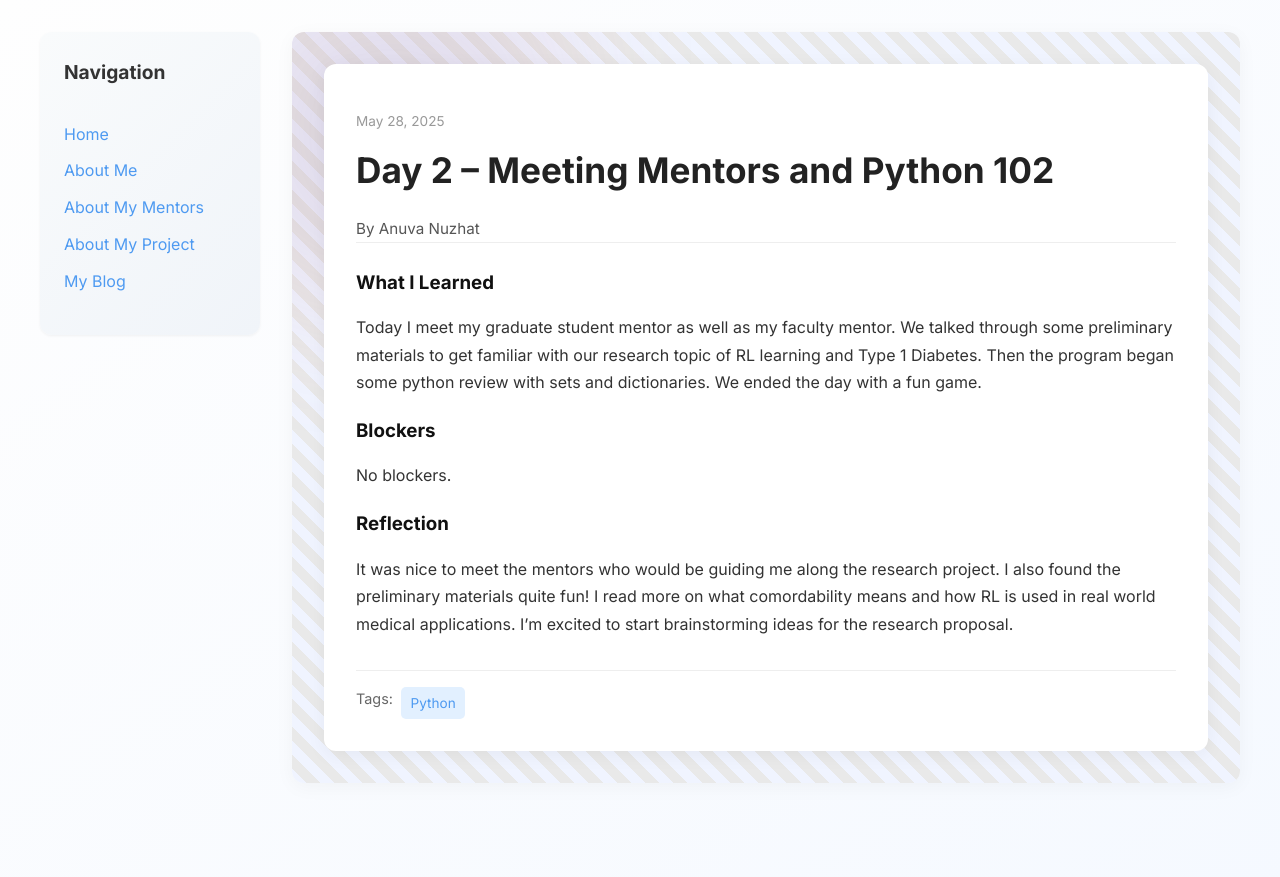
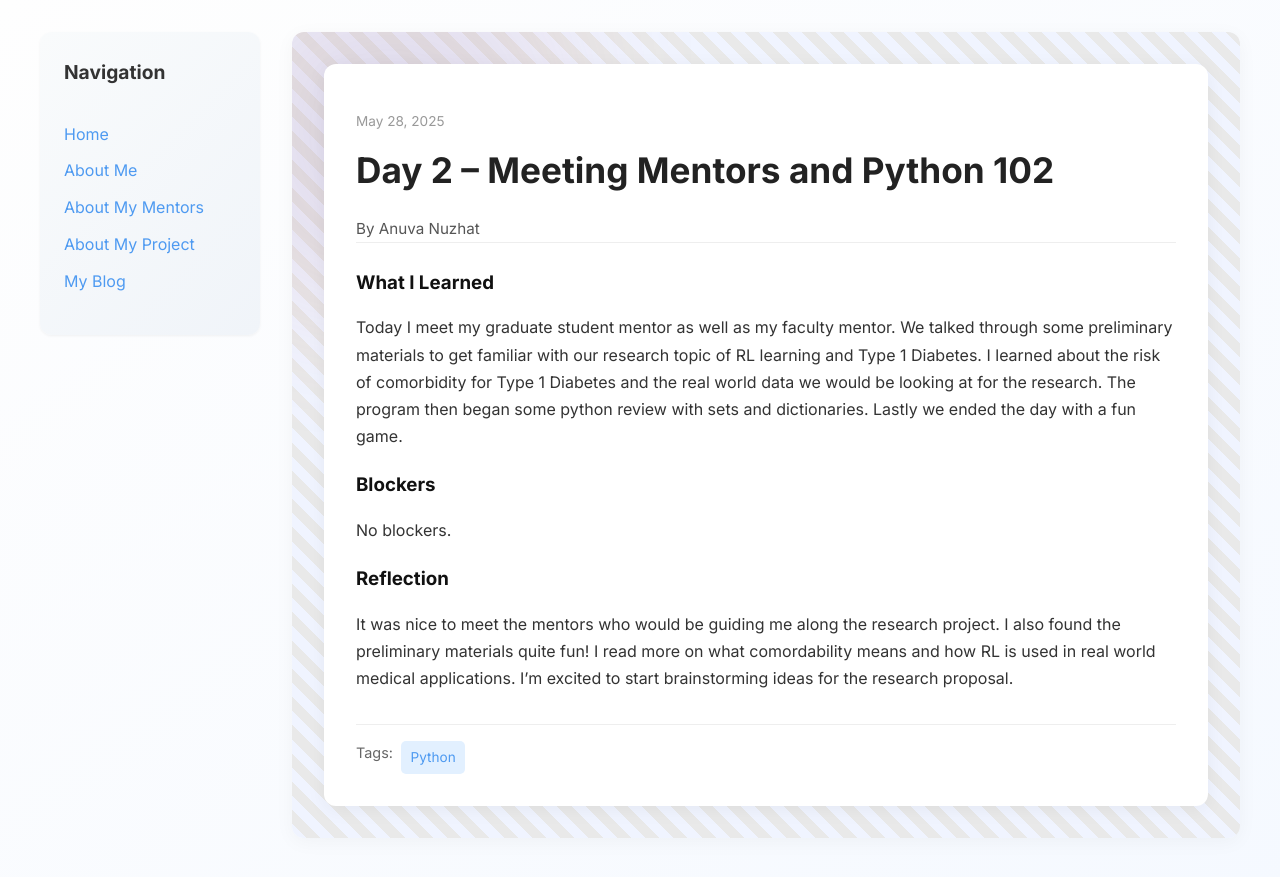
Before and after one commit to anuvanuzhat/anuvanuzhat.github.io, a Jekyll site: the page built from _posts/2025-05-28-day-2.md, in a window 1280 px wide. Shown: the top 877 px of the page. Built offline with Jekyll 4.4.1, drawn with Linux system fonts in a browser that asks for light colours.

Commit message:
Update 2025-05-28-day-2.md

```diff
--- a/_posts/2025-05-28-day-2.md
+++ b/_posts/2025-05-28-day-2.md
@@ -7,7 +7,7 @@ permalink: /day2.html
 tags: ["Python"]
 
 what_i_learned: |
-  Today I meet my graduate student mentor as well as my faculty mentor. We talked through some preliminary materials to get familiar with our research topic of RL learning and Type 1 Diabetes. Then the program began some python review with sets and dictionaries. We ended the day with a fun game.
+  Today I meet my graduate student mentor as well as my faculty mentor. We talked through some preliminary materials to get familiar with our research topic of RL learning and Type 1 Diabetes. I learned about the risk of comorbidity for Type 1 Diabetes and the real world data we would be looking at for the research. The program then began some python review with sets and dictionaries. Lastly we ended the day with a fun game.
 
 blockers: |
   No blockers.
```
